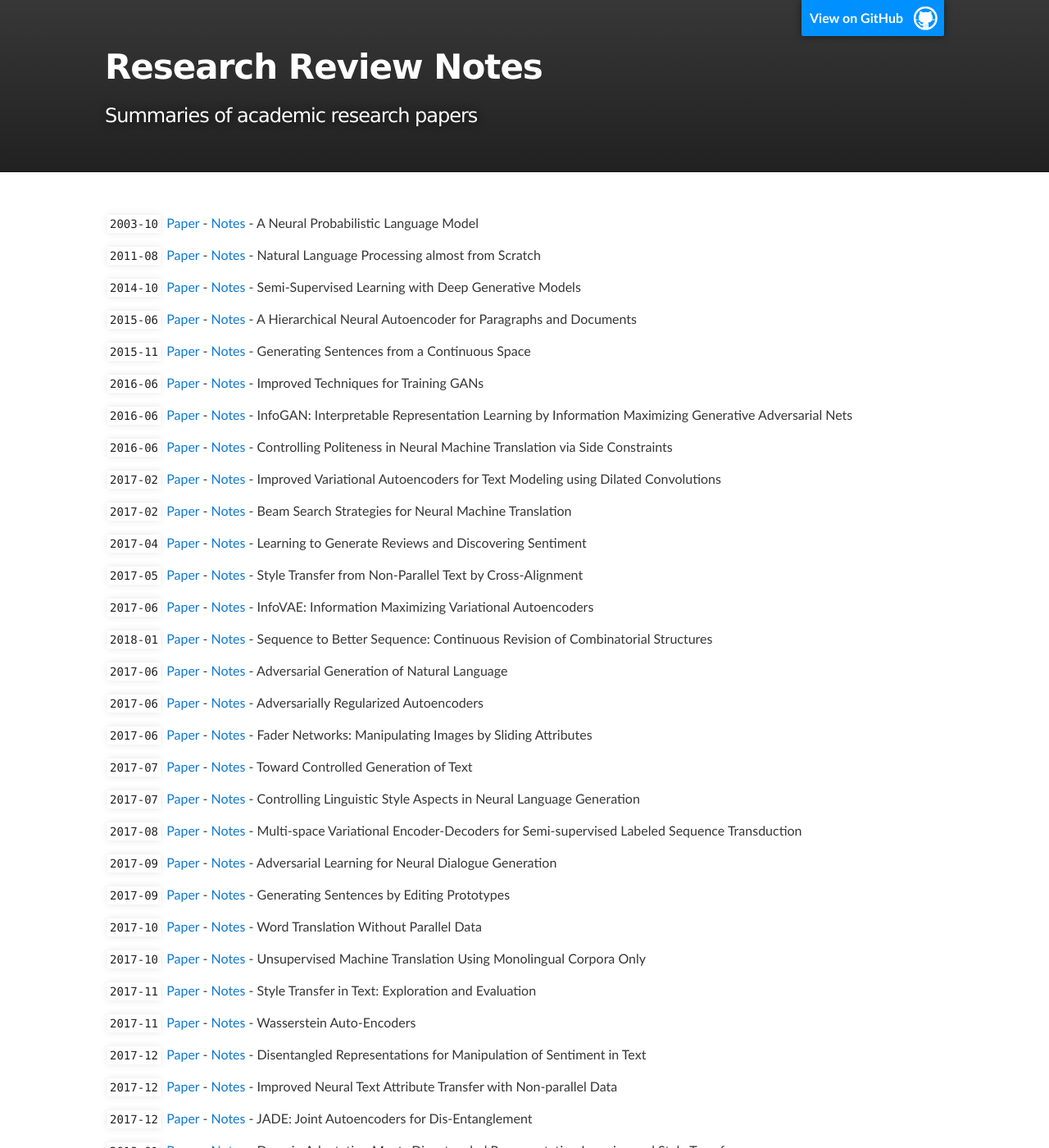
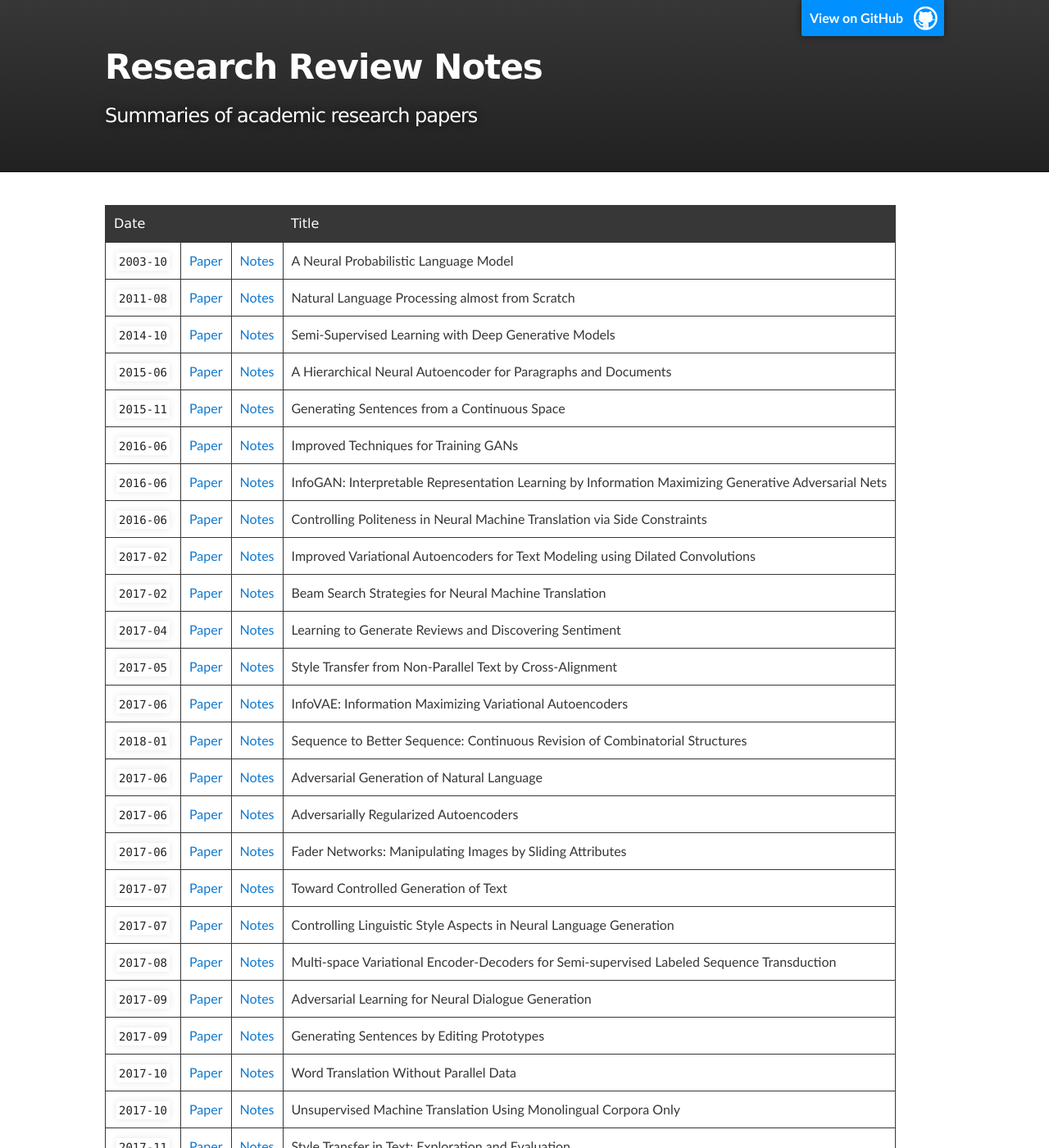
Before and after one commit to vineetjohn/research-review-notes, a Jekyll site: the page built from index.md, in a window 1280 px wide and 1400 px high. Shown: the whole window at 82% size. Built offline with Jekyll 4.4.1, drawn with Linux system fonts in a browser that asks for light colours; some of the changed text lies outside the part shown.

Commit message:
Update index page format

````diff
--- a/index.md
+++ b/index.md
@@ -2,68 +2,39 @@
 layout: default
 ---
 
-```2003-10``` [Paper](http://www.jmlr.org/papers/v3/bengio03a.html) - [Notes](reviews/a-neural-probabilistic-language-model.html) - A Neural Probabilistic Language Model
+| Date          |                                                             |                                                                                                                           | Title                                                                                                |
+| ------------- | ----------------------------------------------------------- | ------------------------------------------------------------------------------------------------------------------------- | ---------------------------------------------------------------------------------------------------- |
+| ```2003-10``` | [Paper](http://www.jmlr.org/papers/v3/bengio03a.html)       | [Notes](reviews/a-neural-probabilistic-language-model.html)                                                               | A Neural Probabilistic Language Model                                                                |
+| ```2011-08``` | [Paper](https://arxiv.org/abs/1103.0398)                    | [Notes](reviews/natural-language-processing-almost-from-scratch.html)                                                     | Natural Language Processing almost from Scratch                                                      |
+| ```2014-10``` | [Paper](https://arxiv.org/abs/1406.5298)                    | [Notes](reviews/semi-supervised-learning-with-deep-generative-models.html)                                                | Semi-Supervised Learning with Deep Generative Models                                                 |
+| ```2015-06``` | [Paper](https://arxiv.org/abs/1506.01057)                   | [Notes](reviews/a-hierarchical-neural-autoencoder-for-paragraphs-and-documents.html)                                      | A Hierarchical Neural Autoencoder for Paragraphs and Documents                                       |
+| ```2015-11``` | [Paper](https://arxiv.org/abs/1511.06349)                   | [Notes](reviews/generating-sentences-from-a-continuous-space.html)                                                        | Generating Sentences from a Continuous Space                                                         |
+| ```2016-06``` | [Paper](https://arxiv.org/abs/1606.03498)                   | [Notes](reviews/improved-techniques-for-training-gans.html)                                                               | Improved Techniques for Training GANs                                                                |
+| ```2016-06``` | [Paper](https://arxiv.org/abs/1606.03657)                   | [Notes](reviews/infogan-interpretable-representation-learning-by-information-maximizing-generative-adversarial-nets.html) | InfoGAN: Interpretable Representation Learning by Information Maximizing Generative Adversarial Nets |
+| ```2016-06``` | [Paper](https://aclanthology.info/papers/N16-1005/n16-1005) | [Notes](reviews/controlling-politeness-in-neural-machine-translation-via-side-constraints.html)                           | Controlling Politeness in Neural Machine Translation via Side Constraints                            |
+| ```2017-02``` | [Paper](https://arxiv.org/abs/1702.08139)                   | [Notes](reviews/improved-variational-autoencoders-for-text-modeling-using-dilated-convolutions.html)                      | Improved Variational Autoencoders for Text Modeling using Dilated Convolutions                       |
+| ```2017-02``` | [Paper](https://arxiv.org/abs/1702.01806)                   | [Notes](reviews/beam-search-strategies-for-neural-machine-translation.html)                                               | Beam Search Strategies for Neural Machine Translation                                                |
+| ```2017-04``` | [Paper](https://arxiv.org/abs/1704.01444)                   | [Notes](reviews/learning-to-generate-reviews-and-discovering-sentiment.html)                                              | Learning to Generate Reviews and Discovering Sentiment                                               |
+| ```2017-05``` | [Paper](https://arxiv.org/abs/1705.09655)                   | [Notes](reviews/style-transfer-from-non-parallel-text-by-cross-alignment.html)                                            | Style Transfer from Non-Parallel Text by Cross-Alignment                                             |
+| ```2017-06``` | [Paper](https://arxiv.org/abs/1706.02262)                   | [Notes](reviews/infovae-information-maximizing-variational-autoencoders.html)                                             | InfoVAE: Information Maximizing Variational Autoencoders                                             |
+| ```2018-01``` | [Paper](http://proceedings.mlr.press/v70/mueller17a.html)   | [Notes](reviews/sequence-to-better-sequence-continuous-revision-of-combinatorial-structures.html)                         | Sequence to Better Sequence: Continuous Revision of Combinatorial Structures                         |
+| ```2017-06``` | [Paper](https://arxiv.org/abs/1705.10929)                   | [Notes](reviews/adversarial-generation-of-natural-language.html)                                                          | Adversarial Generation of Natural Language                                                           |
+| ```2017-06``` | [Paper](https://arxiv.org/abs/1706.04223)                   | [Notes](reviews/adversarially-regularized-autoencoders.html)                                                              | Adversarially Regularized Autoencoders                                                               |
+| ```2017-06``` | [Paper](https://arxiv.org/abs/1706.00409)                   | [Notes](reviews/fader-networks-manipulating-images-by-sliding-attributes.html)                                            | Fader Networks: Manipulating Images by Sliding Attributes                                            |
+| ```2017-07``` | [Paper](https://arxiv.org/abs/1703.00955)                   | [Notes](reviews/toward-controlled-generation-of-text.html)                                                                | Toward Controlled Generation of Text                                                                 |
+| ```2017-07``` | [Paper](https://arxiv.org/abs/1707.02633)                   | [Notes](reviews/controlling-linguistic-style-aspects-in-neural-language-generation.html)                                  | Controlling Linguistic Style Aspects in Neural Language Generation                                   |
+| ```2017-08``` | [Paper](https://arxiv.org/abs/1704.01691)                   | [Notes](reviews/multispace-variational-encoderdecoders-for-semisupervised-labeled-sequence-transduction.html)             | Multi-space Variational Encoder-Decoders for Semi-supervised Labeled Sequence Transduction           |
+| ```2017-09``` | [Paper](https://arxiv.org/abs/1701.06547)                   | [Notes](reviews/adversarial-learning-for-neural-dialogue-generation.html)                                                 | Adversarial Learning for Neural Dialogue Generation                                                  |
+| ```2017-09``` | [Paper](https://arxiv.org/abs/1709.08878)                   | [Notes](reviews/generating-sentences-by-editing-prototypes.html)                                                          | Generating Sentences by Editing Prototypes                                                           |
+| ```2017-10``` | [Paper](https://arxiv.org/abs/1710.04087)                   | [Notes](reviews/word-translation-without-parallel-data.html)                                                              | Word Translation Without Parallel Data                                                               |
+| ```2017-10``` | [Paper](https://arxiv.org/abs/1711.00043)                   | [Notes](reviews/unsupervised-machine-translation-using-monolingual-corpora-only.html)                                     | Unsupervised Machine Translation Using Monolingual Corpora Only                                      |
+| ```2017-11``` | [Paper](https://arxiv.org/abs/1711.06861)                   | [Notes](reviews/style-transfer-in-text-exploration-and-evaluation.html)                                                   | Style Transfer in Text: Exploration and Evaluation                                                   |
+| ```2017-11``` | [Paper](https://arxiv.org/abs/1711.01558)                   | [Notes](reviews/wasserstein-autoencoders.html)                                                                            | Wasserstein Auto-Encoders                                                                            |
+| ```2017-12``` | [Paper](https://arxiv.org/abs/1712.10066)                   | [Notes](reviews/disentangled-representations-for-manipulation-of-sentiment-in-text.html)                                  | Disentangled Representations for Manipulation of Sentiment in Text                                   |
+| ```2017-12``` | [Paper](https://arxiv.org/abs/1711.09395)                   | [Notes](reviews/improved-neural-text-attribute-transfer-with-non-parallel-data.html)                                      | Improved Neural Text Attribute Transfer with Non-parallel Data                                       |
+| ```2017-12``` | [Paper](https://arxiv.org/abs/1711.09163)                   | [Notes](reviews/jade-joint-autoencoders-for-disentanglement.html)                                                         | JADE: Joint Autoencoders for Dis-Entanglement                                                        |
+| ```2018-01``` | [Paper](https://arxiv.org/abs/1712.09025)                   | [Notes](reviews/domain-adaptation-meets-disentangled-representation-learning-and-style-transfer.html)                     | Domain Adaptation Meets Disentangled Representation Learning and Style Transfer                      |
+| ```2018-01``` | [Paper](https://arxiv.org/abs/1801.06024)                   | [Notes](reviews/natural-language-multitasking-analyzing-and-improving-syntactic-saliency-of-hidden-representations.html)  | Natural Language Multitasking: Analyzing and Improving Syntactic Saliency of Hidden Representations  |
+| ```2018-04``` | [Paper](https://arxiv.org/abs/1804.09000)                   | [Notes](reviews/style-transfer-through-back-translation.html)                                                             | Style Transfer Through Back-Translation                                                              |
 
-```2011-08``` [Paper](https://arxiv.org/abs/1103.0398) - [Notes](reviews/natural-language-processing-almost-from-scratch.html) - Natural Language Processing almost from Scratch
-
-```2014-10``` [Paper](https://arxiv.org/abs/1406.5298) - [Notes](reviews/semi-supervised-learning-with-deep-generative-models.html) - Semi-Supervised Learning with Deep Generative Models
-
-```2015-06``` [Paper](https://arxiv.org/abs/1506.01057) - [Notes](reviews/a-hierarchical-neural-autoencoder-for-paragraphs-and-documents.html) - A Hierarchical Neural Autoencoder for Paragraphs and Documents
-
-```2015-11``` [Paper](https://arxiv.org/abs/1511.06349) - [Notes](reviews/generating-sentences-from-a-continuous-space.html) - Generating Sentences from a Continuous Space
-
-```2016-06``` [Paper](https://arxiv.org/abs/1606.03498) - [Notes](reviews/improved-techniques-for-training-gans.html) - Improved Techniques for Training GANs
-
-```2016-06``` [Paper](https://arxiv.org/abs/1606.03657) - [Notes](reviews/infogan-interpretable-representation-learning-by-information-maximizing-generative-adversarial-nets.html) - InfoGAN: Interpretable Representation Learning by Information Maximizing Generative Adversarial Nets
-
-```2016-06``` [Paper](https://www.semanticscholar.org/paper/Controlling-Politeness-in-Neural-Machine-Translati-Sennrich-Haddow/3b82ea4468c9b46ea74ef197d58b289bca835995) - [Notes](reviews/controlling-politeness-in-neural-machine-translation-via-side-constraints.html) - Controlling Politeness in Neural Machine Translation via Side Constraints
-
-```2017-02``` [Paper](https://arxiv.org/abs/1702.08139) - [Notes](reviews/improved-variational-autoencoders-for-text-modeling-using-dilated-convolutions.html) - Improved Variational Autoencoders for Text Modeling using Dilated Convolutions
-
-```2017-02``` [Paper](https://arxiv.org/abs/1702.01806) - [Notes](reviews/beam-search-strategies-for-neural-machine-translation.html) - Beam Search Strategies for Neural Machine Translation
-
-```2017-04``` [Paper](https://arxiv.org/abs/1704.01444) - [Notes](reviews/learning-to-generate-reviews-and-discovering-sentiment.html) - Learning to Generate Reviews and Discovering Sentiment
-
-```2017-05``` [Paper](https://arxiv.org/abs/1705.09655) - [Notes](reviews/style-transfer-from-non-parallel-text-by-cross-alignment.html) - Style Transfer from Non-Parallel Text by Cross-Alignment
-
-```2017-06``` [Paper](https://arxiv.org/abs/1706.02262) - [Notes](reviews/infovae-information-maximizing-variational-autoencoders.html) - InfoVAE: Information Maximizing Variational Autoencoders
-
-```2018-01``` [Paper](http://proceedings.mlr.press/v70/mueller17a.html) - [Notes](reviews/sequence-to-better-sequence-continuous-revision-of-combinatorial-structures.html) - Sequence to Better Sequence: Continuous Revision of Combinatorial Structures
-
-```2017-06``` [Paper](https://arxiv.org/abs/1705.10929) - [Notes](reviews/adversarial-generation-of-natural-language.html) - Adversarial Generation of Natural Language
-
-```2017-06``` [Paper](https://arxiv.org/abs/1706.04223) - [Notes](reviews/adversarially-regularized-autoencoders.html) - Adversarially Regularized Autoencoders
-
-```2017-06``` [Paper](https://arxiv.org/abs/1706.00409) - [Notes](reviews/fader-networks-manipulating-images-by-sliding-attributes.html) - Fader Networks: Manipulating Images by Sliding Attributes
-
-```2017-07``` [Paper](https://arxiv.org/abs/1703.00955) - [Notes](reviews/toward-controlled-generation-of-text.html) - Toward Controlled Generation of Text
-
-```2017-07``` [Paper](https://arxiv.org/abs/1707.02633) - [Notes](reviews/controlling-linguistic-style-aspects-in-neural-language-generation.html) - Controlling Linguistic Style Aspects in Neural Language Generation
-
-```2017-08``` [Paper](https://arxiv.org/abs/1704.01691) - [Notes](reviews/multispace-variational-encoderdecoders-for-semisupervised-labeled-sequence-transduction.html) - Multi-space Variational Encoder-Decoders for Semi-supervised Labeled Sequence Transduction
-
-```2017-09``` [Paper](https://arxiv.org/abs/1701.06547) - [Notes](reviews/adversarial-learning-for-neural-dialogue-generation.html) - Adversarial Learning for Neural Dialogue Generation
-
-```2017-09``` [Paper](https://arxiv.org/abs/1709.08878) - [Notes](reviews/generating-sentences-by-editing-prototypes.html) - Generating Sentences by Editing Prototypes
-
-```2017-10``` [Paper](https://arxiv.org/abs/1710.04087) - [Notes](reviews/word-translation-without-parallel-data.html) - Word Translation Without Parallel Data
-
-```2017-10``` [Paper](https://arxiv.org/abs/1711.00043) - [Notes](reviews/unsupervised-machine-translation-using-monolingual-corpora-only.html) - Unsupervised Machine Translation Using Monolingual Corpora Only
-
-```2017-11``` [Paper](https://arxiv.org/abs/1711.06861) - [Notes](reviews/style-transfer-in-text-exploration-and-evaluation.html) - Style Transfer in Text: Exploration and Evaluation
-
-```2017-11``` [Paper](https://arxiv.org/abs/1711.01558) - [Notes](reviews/wasserstein-autoencoders.html) - Wasserstein Auto-Encoders
-
-```2017-12``` [Paper](https://arxiv.org/abs/1712.10066) - [Notes](reviews/disentangled-representations-for-manipulation-of-sentiment-in-text.html) - Disentangled Representations for Manipulation of Sentiment in Text
-
-```2017-12``` [Paper](https://arxiv.org/abs/1711.09395) - [Notes](reviews/improved-neural-text-attribute-transfer-with-non-parallel-data.html) - Improved Neural Text Attribute Transfer with Non-parallel Data
-
-```2017-12``` [Paper](https://arxiv.org/abs/1711.09163) - [Notes](reviews/jade-joint-autoencoders-for-disentanglement.html) - JADE: Joint Autoencoders for Dis-Entanglement
-
-```2018-01``` [Paper](https://arxiv.org/abs/1712.09025) - [Notes](reviews/domain-adaptation-meets-disentangled-representation-learning-and-style-transfer.html) - Domain Adaptation Meets Disentangled Representation Learning and Style Transfer
-
-```2018-01``` [Paper](https://arxiv.org/abs/1801.06024) - [Notes](reviews/natural-language-multitasking-analyzing-and-improving-syntactic-saliency-of-hidden-representations.html) - Natural Language Multitasking: Analyzing and Improving Syntactic Saliency of Hidden Representations
-
-```2018-04``` [Paper](https://arxiv.org/abs/1804.09000) - [Notes](reviews/style-transfer-through-back-translation.html) - Style Transfer Through Back-Translation
-
-<!-- ```2018-01``` [Paper]() - [Notes]() -  -->
+<!-- | ```2018-01``` | [Paper]() | [Notes](reviews/) | |  -->
````
